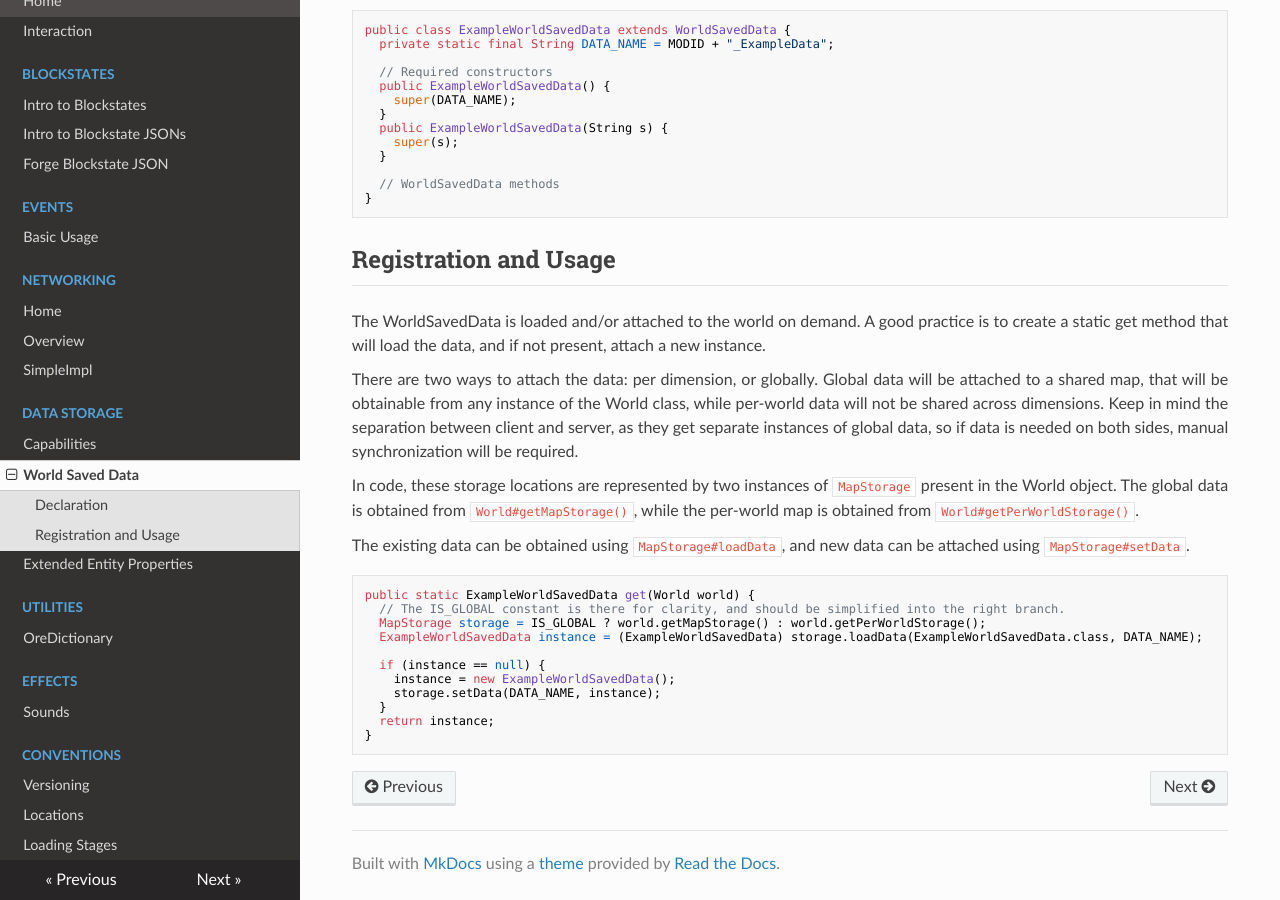
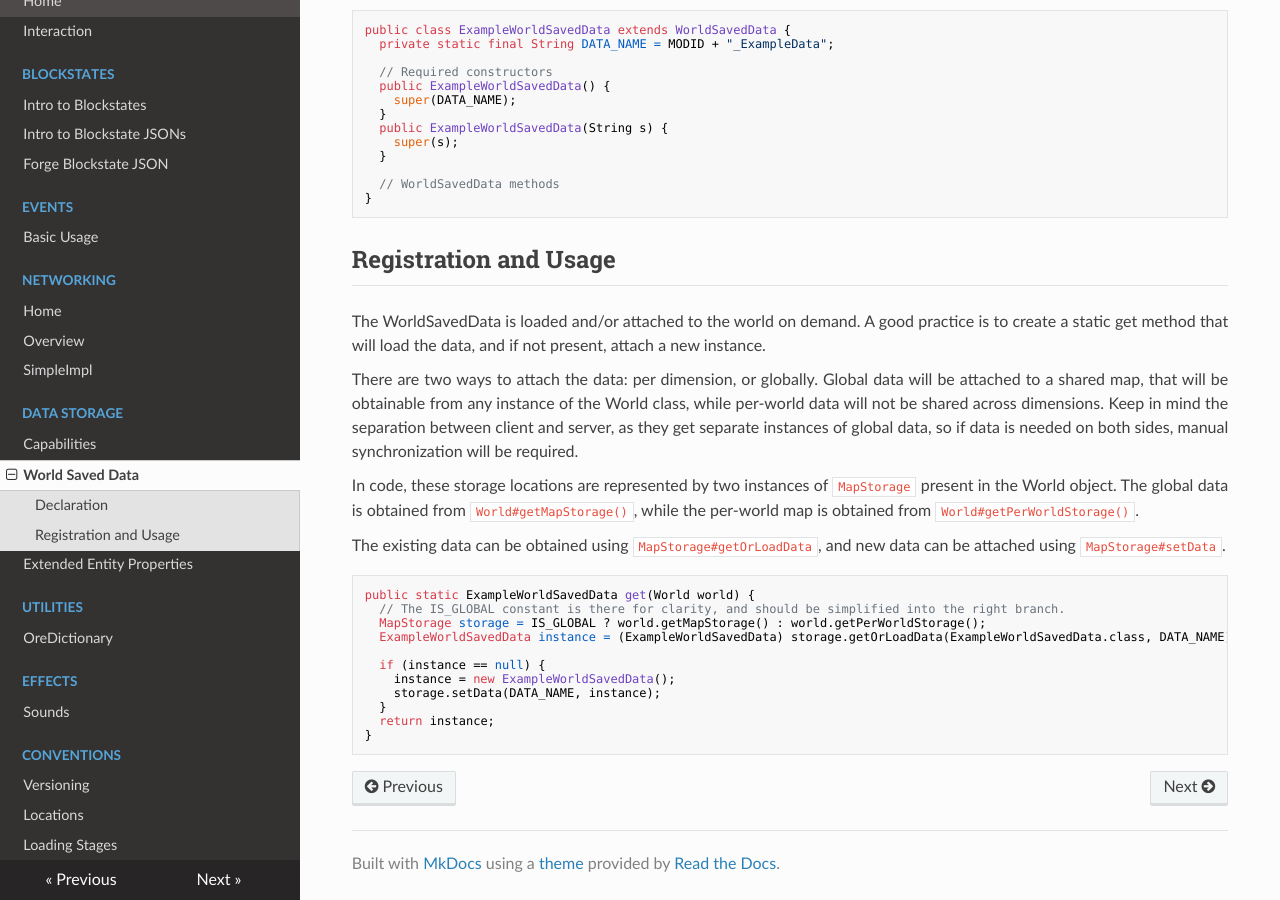
Before and after one commit to MinecraftForge/Documentation, an MkDocs documentation site: the page built from docs/datastorage/worldsaveddata.md, in a window 1280 px wide and 900 px high, scrolled down 546 px. Built offline with MkDocs 1.6.1, drawn with Linux system fonts in a browser that asks for light colours; nearby versions of some CDN libraries; old or Windows-style settings are respelled for this version of MkDocs.

Commit message:
Update method name in worldsaveddata.md

````diff
--- a/docs/datastorage/worldsaveddata.md
+++ b/docs/datastorage/worldsaveddata.md
@@ -41,13 +41,13 @@ There are two ways to attach the data: per dimension, or globally. Global data w
 
 In code, these storage locations are represented by two instances of `MapStorage` present in the World object. The global data is obtained from `World#getMapStorage()`, while the per-world map is obtained from `World#getPerWorldStorage()`.
 
-The existing data can be obtained using `MapStorage#loadData`, and new data can be attached using `MapStorage#setData`.
+The existing data can be obtained using `MapStorage#getOrLoadData`, and new data can be attached using `MapStorage#setData`.
 
 ```Java
 public static ExampleWorldSavedData get(World world) {
   // The IS_GLOBAL constant is there for clarity, and should be simplified into the right branch.
   MapStorage storage = IS_GLOBAL ? world.getMapStorage() : world.getPerWorldStorage();
-  ExampleWorldSavedData instance = (ExampleWorldSavedData) storage.loadData(ExampleWorldSavedData.class, DATA_NAME);
+  ExampleWorldSavedData instance = (ExampleWorldSavedData) storage.getOrLoadData(ExampleWorldSavedData.class, DATA_NAME);
 
   if (instance == null) {
     instance = new ExampleWorldSavedData();
````
